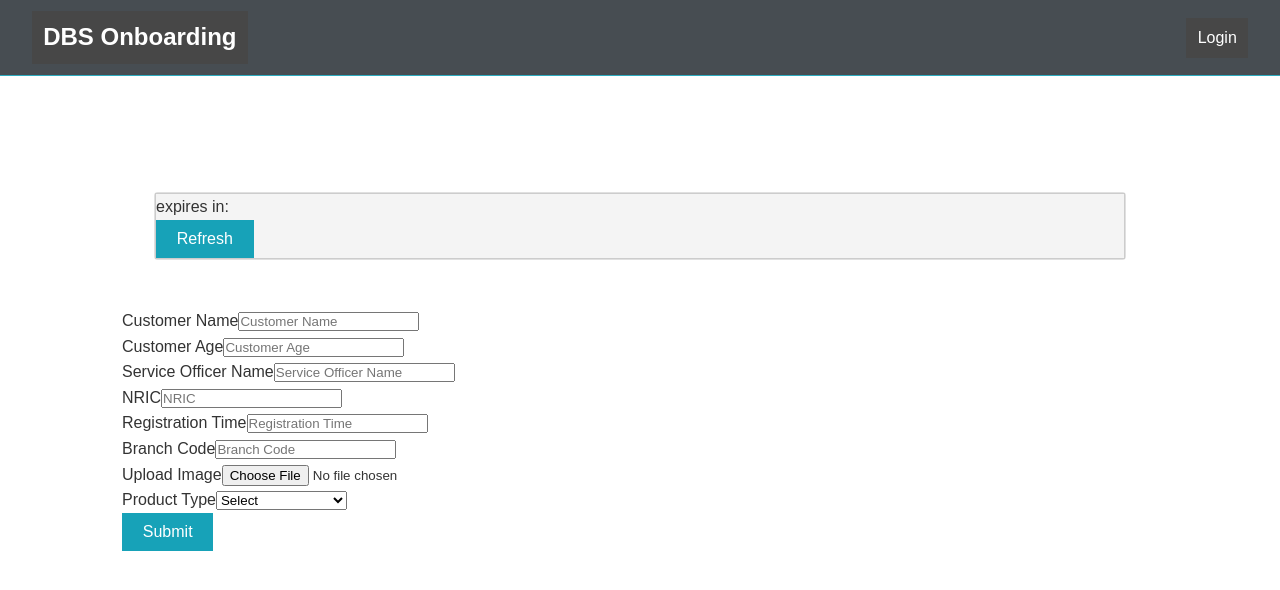
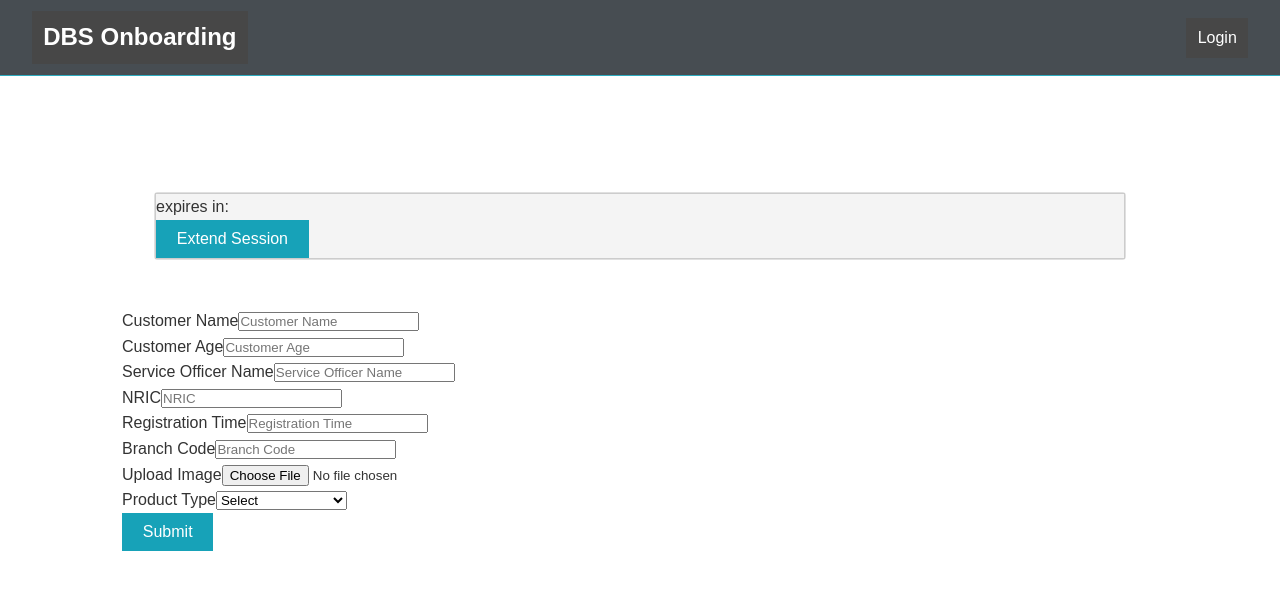
Before and after one commit to HoJinKind/techtrek, a React (Create React App) app in the folder basic/client/my-app/: page /Forms in a window 1280 px wide. Shown: the top 590 px of the page. Built offline with nearby package versions, Linux system fonts and the light colour scheme.

Commit message:
edit date time and route to forms

```diff
--- a/basic/client/my-app/src/Components/CountdownTimer.js
+++ b/basic/client/my-app/src/Components/CountdownTimer.js
@@ -6,12 +6,14 @@
 const CountdownTimer = () => {
   const onSubmit = async (e) => {};
   const expiry = localStorage.getItem("expiresIn");
+  var formatDate = new Date(expiry);
+  console.log(formatDate);
   return (
     <div className="container">
       <Paper variant="outlined">
         <div className="bg-light">
           <div>expires in: {expiry}</div>
-          <Button>Refresh</Button>
+          <Button>Extend Session</Button>
         </div>
       </Paper>
     </div>
--- a/basic/client/my-app/src/Components/Login.js
+++ b/basic/client/my-app/src/Components/Login.js
@@ -52,7 +52,7 @@
         // var expTime = new Date(decoded.exp * 1000);
         localStorage.setItem("expiresIn", decoded.exp*1000);
         history.push({
-          pathname: "/home",
+          pathname: "/forms",
           login: true,
           username: username.toLowerCase(),
         });
```
